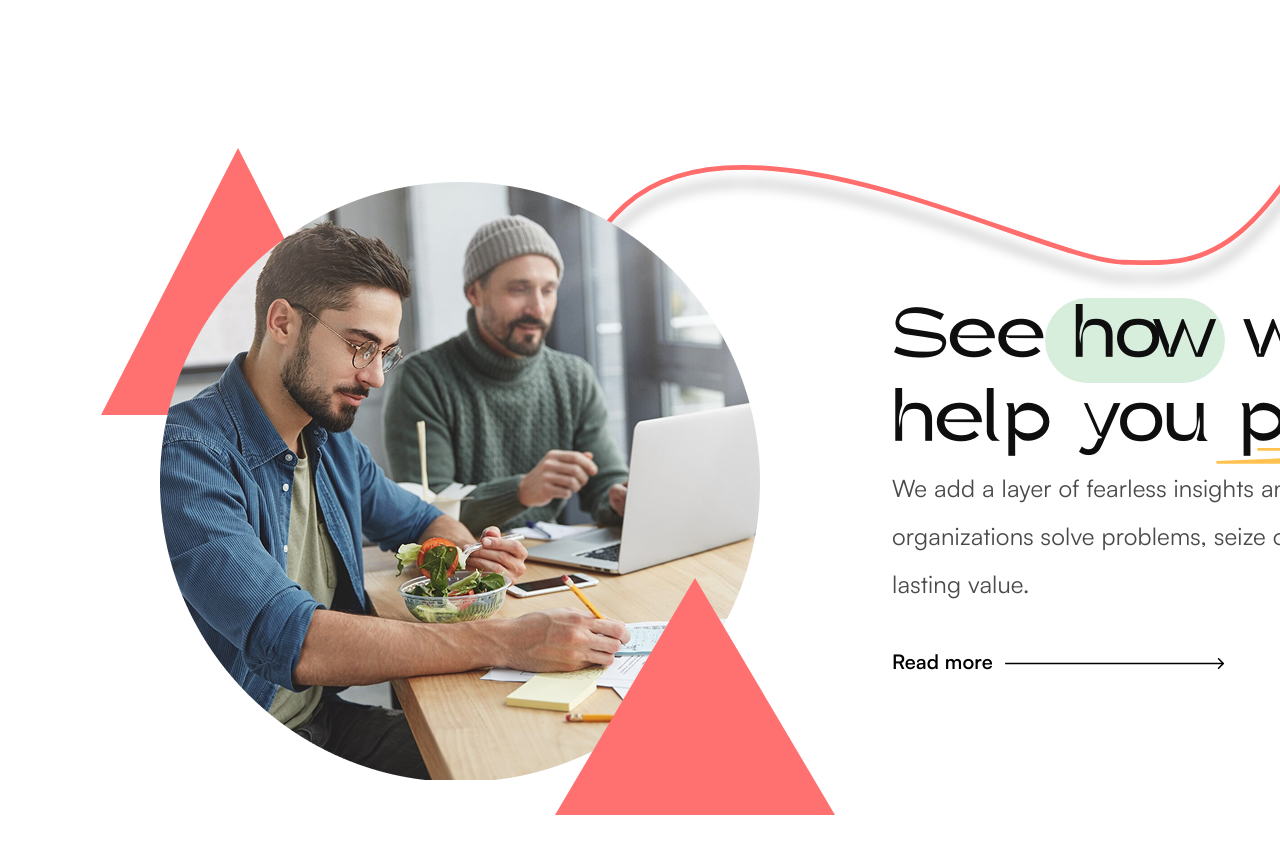
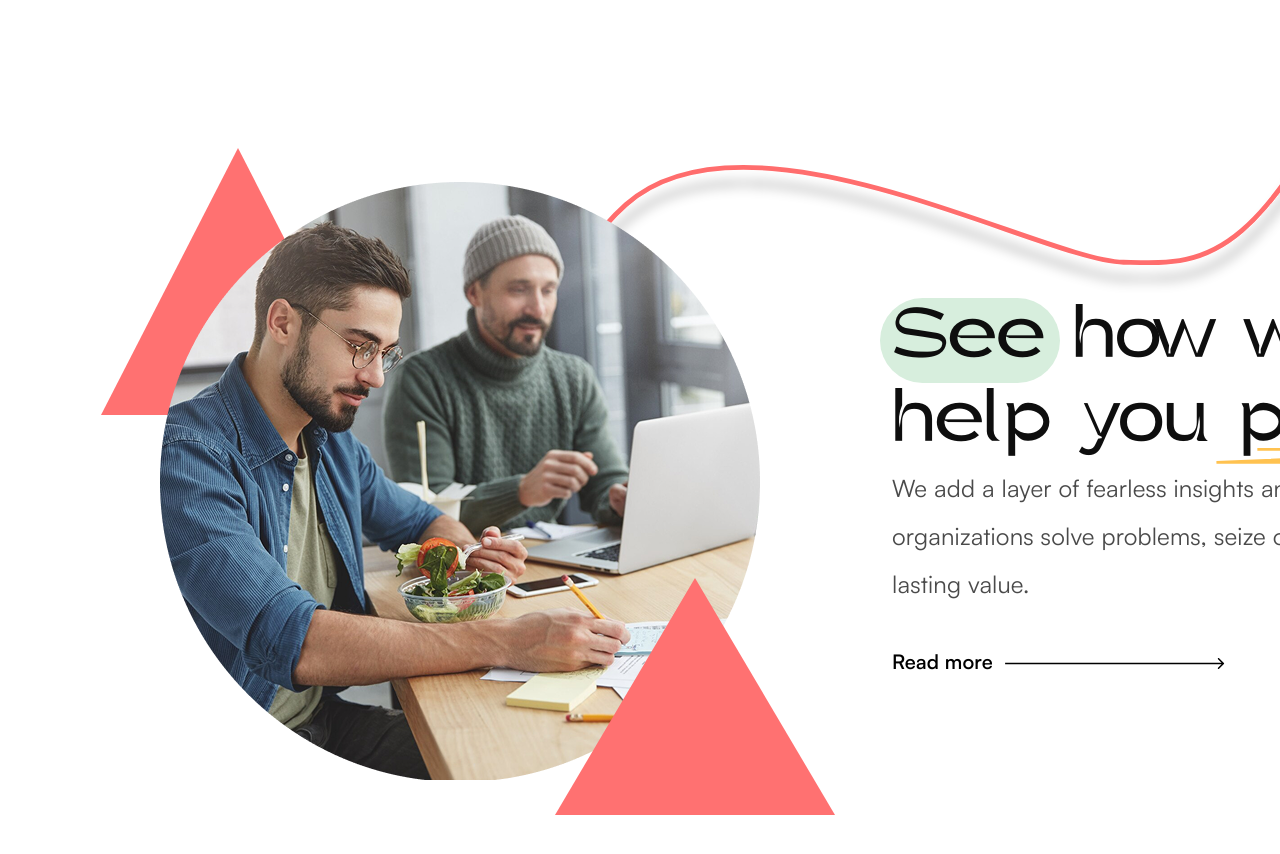
Before and after one commit to OindrilaDey2004/figma-assignment, a React (Vite) app: page / in a window 1280 px wide. Shown: the part 2152-3006 px from the top of the page. Built offline with nearby package versions, Linux system fonts and the light colour scheme.

Commit message:
update feature layout

```diff
--- a/src/App.css
+++ b/src/App.css
@@ -1292,7 +1292,7 @@ z-index: 1;
   height:85px;
   z-index: 0.1;
   top:2450px;
-  left:1045px;
+  left:880px;
 
   background:#D7EEDD;
 
```
